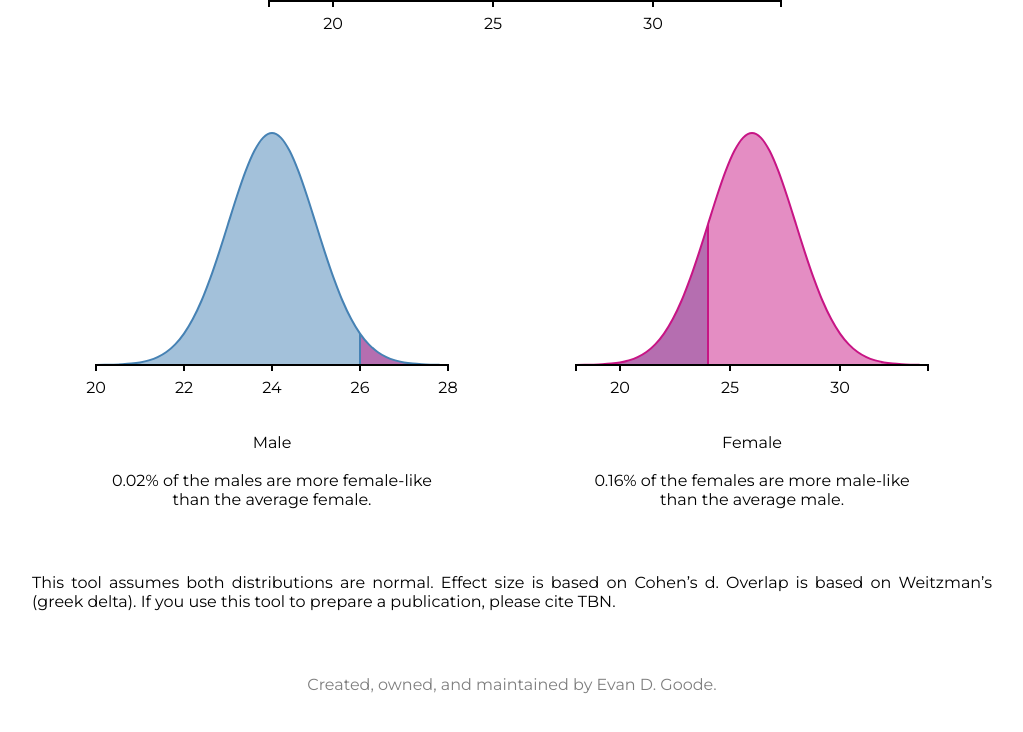
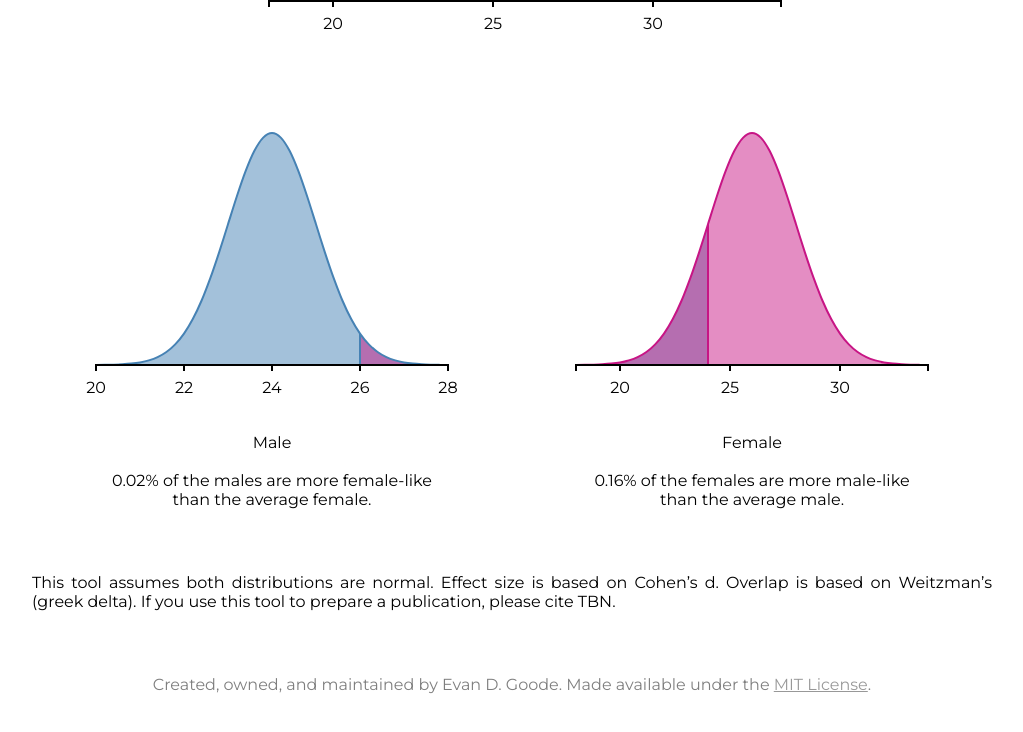
Before and after one commit to evan-goode/see-a-difference, a plain HTML site: page index.html in a window 1280 px wide. Shown: the part 723-1455 px from the top of the page, without its empty margins (136-1159 px from the left). Drawn offline with nearby package versions, Linux system fonts and the light colour scheme; files that its build step writes are made by us from their sources.

Commit message:
Compiled

```diff
--- a/index.html
+++ b/index.html
@@ -4,6 +4,7 @@
     <meta charset="UTF-8">
     <title>See a Difference</title>
     <meta name = "description" content = "An interactive tool for visualizing sex effects">
+    <meta name="author" content="Evan Goode">
     <link rel="stylesheet" href="css/style.css">
   </head>
   <body>
@@ -71,7 +72,7 @@
     	<p class="fine-print">This tool assumes both distributions are normal. Effect size is based on Cohen’s d. Overlap is based on Weitzman’s (greek delta). If you use this tool to prepare a publication, please cite TBN.</p>
     </div>
     <div class="row">
-    	<footer>Created, owned, and maintained by Evan D. Goode.</footer>
+    	<footer>Created, owned, and maintained by Evan D. Goode. Made available under the <a href="license.txt">MIT License</a>.</footer>
     </div>
     <script src="js/d3.min.js"></script>
     <script src="js/jquery.min.js"></script>
--- a/scss/style.scss
+++ b/scss/style.scss
@@ -135,4 +135,8 @@ td {
 footer {
 	opacity: 0.5;
 	margin: 64px;
+	a {
+		opacity: 0.8;
+		color: inherit
+	}
 }
```
Also changed, not shown: css/style.css (added), license.txt (added).
